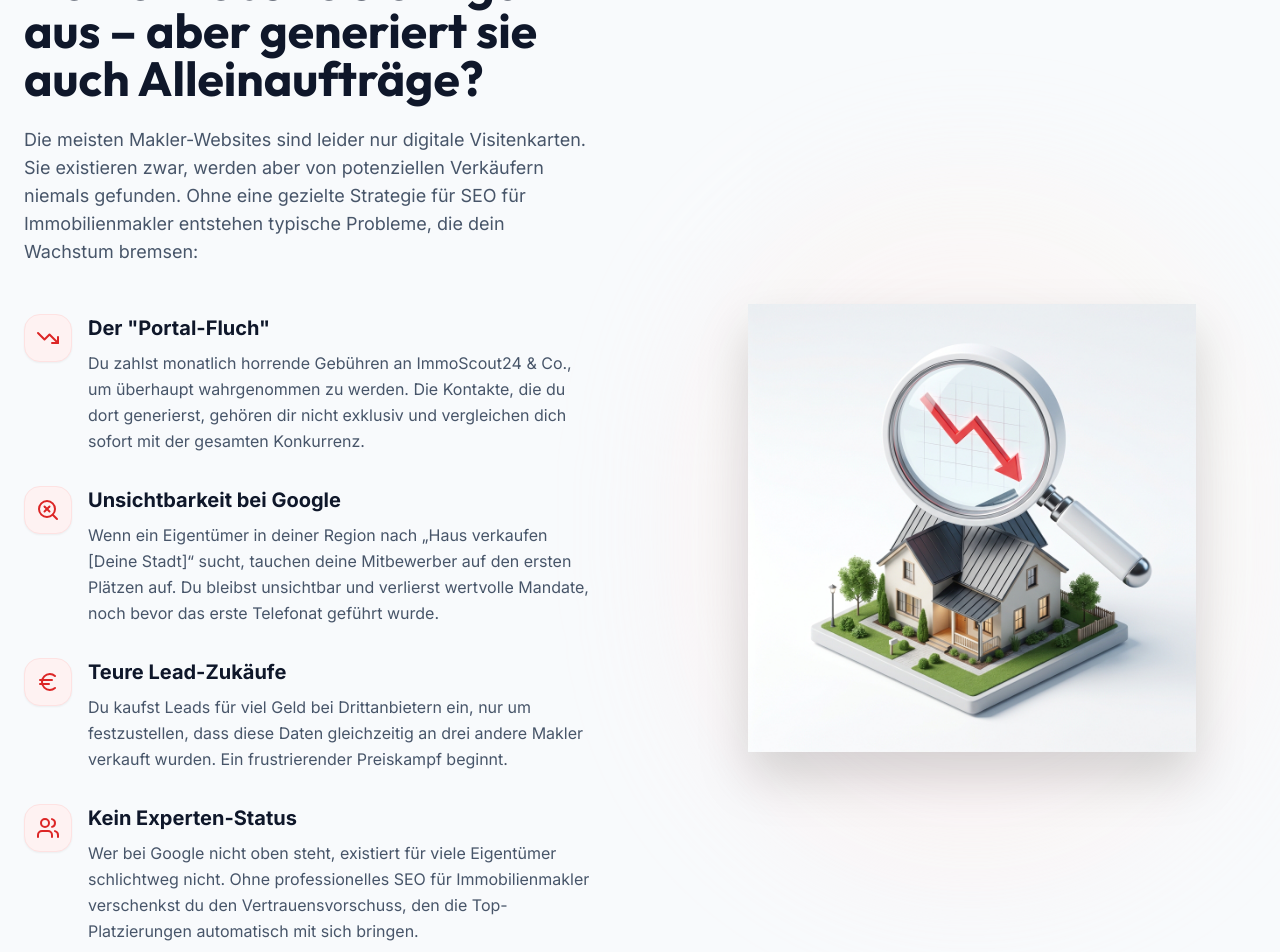
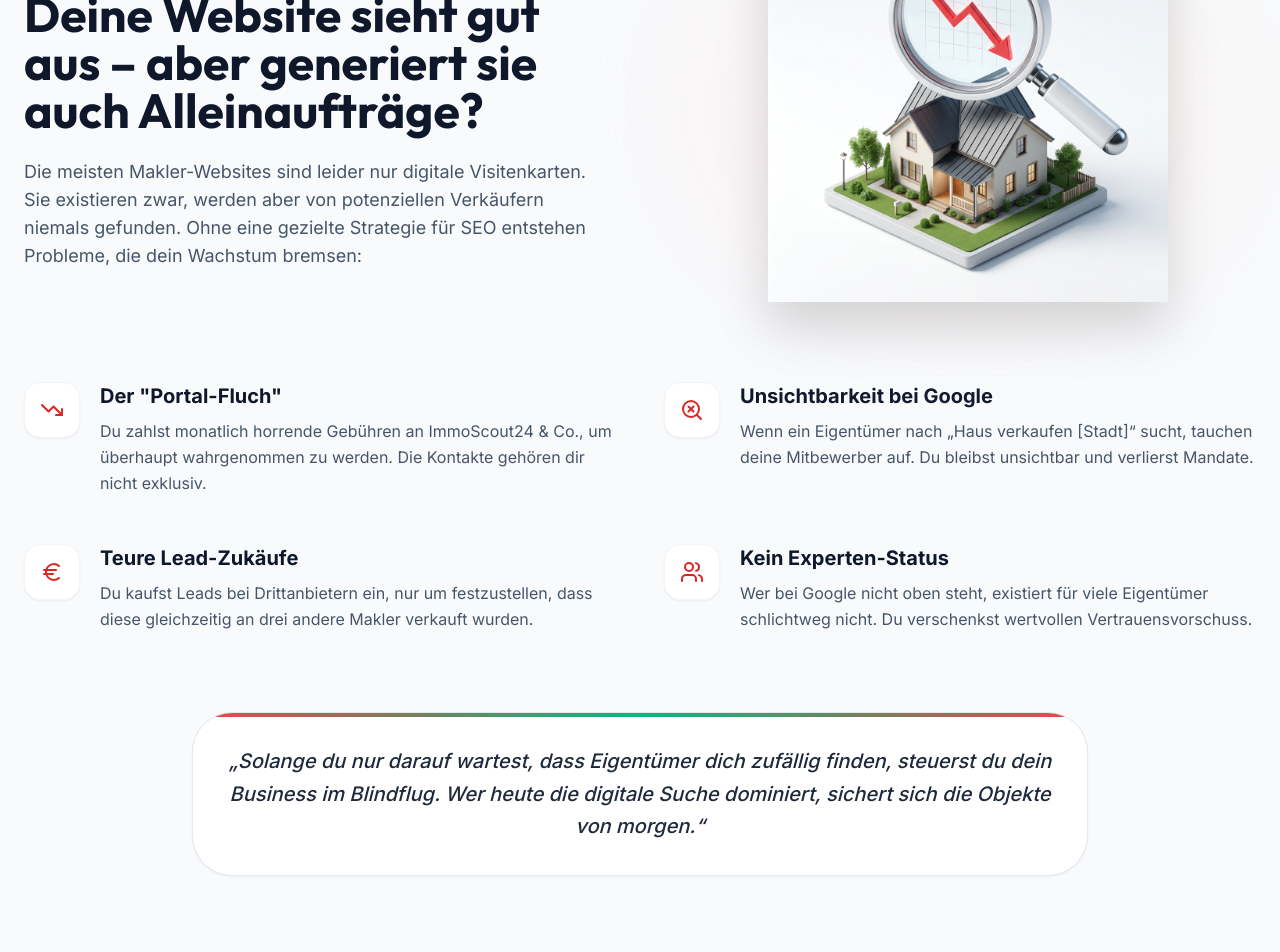
Before and after one commit to timmsug-source/website-linkedin, a Next.js app: page /leistungen/seo-geo/immobilienmakler in a window 1280 px wide. Shown: the part 1040-1992 px from the top of the page. Built offline with nearby package versions, Linux system fonts and the light colour scheme.

Commit message:
Optimize MaklerProblem layout to 2x2 grid

```diff
--- a/src/components/lp/ImmobilienmaklerSections.tsx
+++ b/src/components/lp/ImmobilienmaklerSections.tsx
@@ -121,22 +121,22 @@ export function MaklerProblem() {
   const problems = [
     {
       title: 'Der "Portal-Fluch"',
-      desc: "Du zahlst monatlich horrende Gebühren an ImmoScout24 & Co., um überhaupt wahrgenommen zu werden. Die Kontakte, die du dort generierst, gehören dir nicht exklusiv und vergleichen dich sofort mit der gesamten Konkurrenz.",
+      desc: "Du zahlst monatlich horrende Gebühren an ImmoScout24 & Co., um überhaupt wahrgenommen zu werden. Die Kontakte gehören dir nicht exklusiv.",
       icon: <TrendingDown className="w-6 h-6" />
     },
     {
       title: "Unsichtbarkeit bei Google",
-      desc: "Wenn ein Eigentümer in deiner Region nach „Haus verkaufen [Deine Stadt]“ sucht, tauchen deine Mitbewerber auf den ersten Plätzen auf. Du bleibst unsichtbar und verlierst wertvolle Mandate, noch bevor das erste Telefonat geführt wurde.",
+      desc: "Wenn ein Eigentümer nach „Haus verkaufen [Stadt]“ sucht, tauchen deine Mitbewerber auf. Du bleibst unsichtbar und verlierst Mandate.",
       icon: <SearchX className="w-6 h-6" />
     },
     {
       title: "Teure Lead-Zukäufe",
-      desc: "Du kaufst Leads für viel Geld bei Drittanbietern ein, nur um festzustellen, dass diese Daten gleichzeitig an drei andere Makler verkauft wurden. Ein frustrierender Preiskampf beginnt.",
+      desc: "Du kaufst Leads bei Drittanbietern ein, nur um festzustellen, dass diese gleichzeitig an drei andere Makler verkauft wurden.",
       icon: <Euro className="w-6 h-6" />
     },
     {
       title: "Kein Experten-Status",
-      desc: "Wer bei Google nicht oben steht, existiert für viele Eigentümer schlichtweg nicht. Ohne professionelles SEO für Immobilienmakler verschenkst du den Vertrauensvorschuss, den die Top-Platzierungen automatisch mit sich bringen.",
+      desc: "Wer bei Google nicht oben steht, existiert für viele Eigentümer schlichtweg nicht. Du verschenkst wertvollen Vertrauensvorschuss.",
       icon: <Users className="w-6 h-6" />
     }
   ];
@@ -144,8 +144,8 @@ export function MaklerProblem() {
   return (
     <section className="py-24 bg-slate-50 overflow-hidden" aria-labelledby="problem-heading">
       <div className="max-w-7xl mx-auto px-6">
-        <div className="grid grid-cols-1 lg:grid-cols-2 gap-16 lg:gap-24 items-center">
-          {/* Left: Text & Problems */}
+        {/* Top Part: Text and Illustration side by side */}
+        <div className="grid grid-cols-1 lg:grid-cols-2 gap-12 lg:gap-20 items-center mb-20">
           <div>
             <div className="inline-flex items-center gap-2 px-3 py-1.5 rounded-full bg-red-100 text-red-700 text-sm font-bold mb-6">
               <AlertTriangle size={14} />
@@ -156,38 +156,16 @@ export function MaklerProblem() {
               Deine Website sieht gut aus – aber generiert sie auch Alleinaufträge?
             </h2>
 
-            <p className="text-lg text-slate-600 mb-12">
-              Die meisten Makler-Websites sind leider nur digitale Visitenkarten. Sie existieren zwar, werden aber von potenziellen Verkäufern niemals gefunden. Ohne eine gezielte Strategie für SEO für Immobilienmakler entstehen typische Probleme, die dein Wachstum bremsen:
+            <p className="text-lg text-slate-600">
+              Die meisten Makler-Websites sind leider nur digitale Visitenkarten. Sie existieren zwar, werden aber von potenziellen Verkäufern niemals gefunden. Ohne eine gezielte Strategie für SEO entstehen Probleme, die dein Wachstum bremsen:
             </p>
-
-            <div className="space-y-8">
-              {problems.map((problem, idx) => (
-                <div key={idx} className="flex gap-4 group">
-                  <div className="w-12 h-12 rounded-2xl bg-red-50 text-red-600 flex items-center justify-center shrink-0 group-hover:scale-110 group-hover:bg-red-100 transition-all duration-300 shadow-sm border border-red-100">
-                    {problem.icon}
-                  </div>
-                  <div>
-                    <h3 className="text-xl font-bold text-slate-900 mb-2">{problem.title}</h3>
-                    <p className="text-slate-600 leading-relaxed">{problem.desc}</p>
-                  </div>
-                </div>
-              ))}
-            </div>
-
-            <div className="mt-12 p-6 bg-white rounded-2xl border border-slate-200 shadow-sm relative overflow-hidden">
-              <div className="absolute top-0 left-0 w-1 h-full bg-accent"></div>
-              <p className="text-lg font-medium text-slate-800 italic">
-                „Solange du nur darauf wartest, dass Eigentümer dich zufällig finden, steuerst du dein Business im Blindflug. Wer heute die digitale Suche dominiert, sichert sich die Objekte von morgen.“
-              </p>
-            </div>
           </div>
 
-          {/* Right: Illustration */}
-          <div className="relative lg:h-[700px] flex items-center justify-center">
+          <div className="relative h-[300px] md:h-[400px] flex items-center justify-center">
             {/* Decorative background blobs */}
             <div className="absolute inset-0 bg-gradient-to-tr from-red-100/50 to-orange-50/50 rounded-full blur-3xl opacity-70 animate-pulse" />
 
-            <div className="relative w-full max-w-md aspect-square lg:aspect-auto lg:h-full lg:max-h-[600px] hover:scale-105 transition-transform duration-700 ease-out">
+            <div className="relative w-full h-full hover:scale-105 transition-transform duration-700 ease-out">
               <Image
                 src="/images/makler_problem.png"
                 alt="Illustration von Problemen bei der Makler-Sichtbarkeit"
@@ -197,6 +175,28 @@ export function MaklerProblem() {
               />
             </div>
           </div>
+        </div>
+
+        {/* Bottom Part: 2x2 Grid of problems */}
+        <div className="grid grid-cols-1 md:grid-cols-2 gap-x-12 gap-y-12">
+          {problems.map((problem, idx) => (
+            <div key={idx} className="flex gap-5 group">
+              <div className="w-14 h-14 rounded-2xl bg-white text-red-600 flex items-center justify-center shrink-0 group-hover:scale-110 group-hover:bg-red-50 transition-all duration-300 shadow-sm border border-slate-100">
+                {problem.icon}
+              </div>
+              <div>
+                <h3 className="text-xl font-bold text-slate-900 mb-2">{problem.title}</h3>
+                <p className="text-slate-600 leading-relaxed">{problem.desc}</p>
+              </div>
+            </div>
+          ))}
+        </div>
+
+        <div className="mt-20 p-8 bg-white rounded-[2.5rem] border border-slate-200 shadow-sm relative overflow-hidden text-center max-w-4xl mx-auto">
+          <div className="absolute top-0 left-0 w-full h-1 bg-gradient-to-r from-red-500 via-accent to-red-500"></div>
+          <p className="text-xl font-medium text-slate-800 italic leading-relaxed">
+            „Solange du nur darauf wartest, dass Eigentümer dich zufällig finden, steuerst du dein Business im Blindflug. Wer heute die digitale Suche dominiert, sichert sich die Objekte von morgen.“
+          </p>
         </div>
       </div>
     </section>
```
